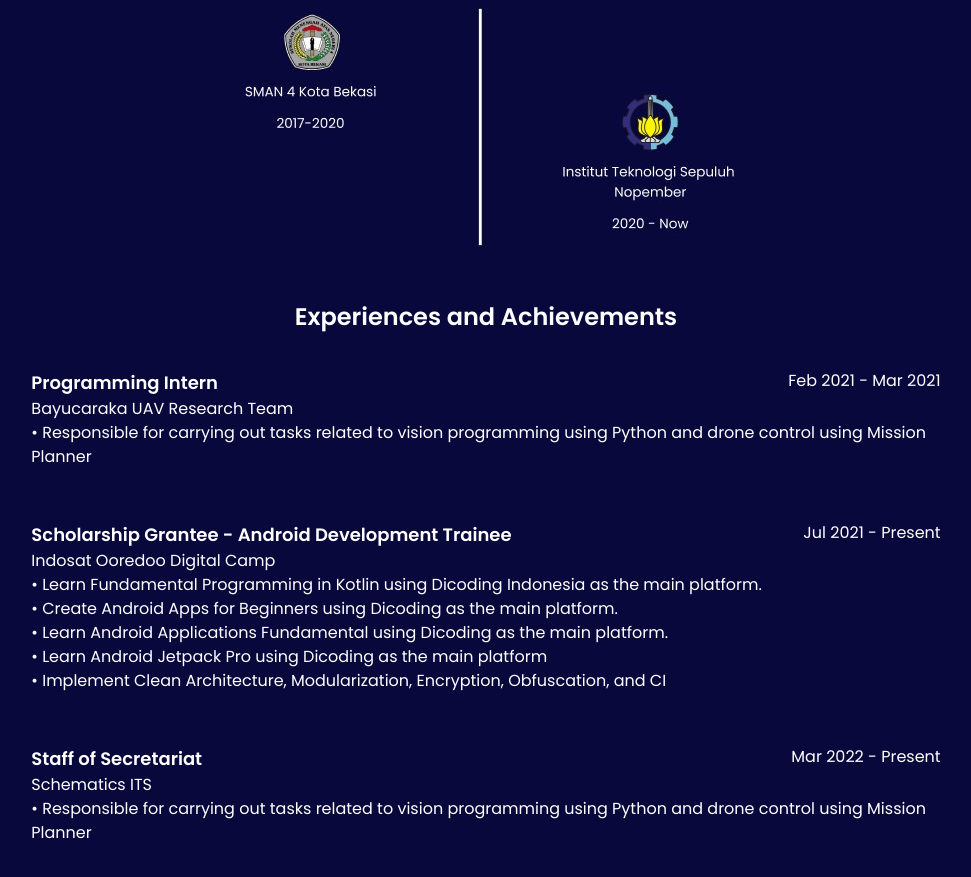
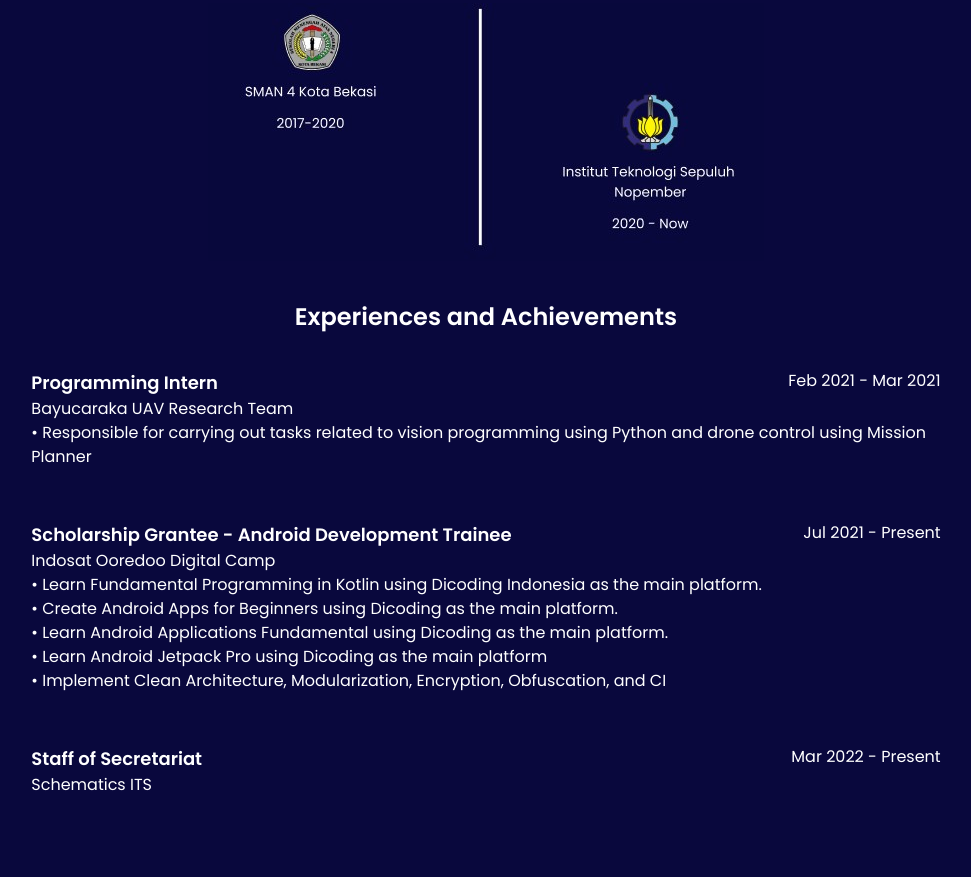
Before and after one commit to roviery/CV-2.0-Tailwind, a website: page src/html/about.html in a window 1280 px wide. Shown: the part 465-1342 px from the top of the page, without its empty margins (154-1125 px from the left). After the commit the page ends 1318 px from the top, so only its background shows below. Drawn offline with Linux system fonts and the light colour scheme.

Commit message:
Fix About Content

```diff
--- a/src/html/about.html
+++ b/src/html/about.html
@@ -94,8 +94,6 @@
                     <h2>Mar 2022 - Present</h2>
                 </div>
                 <h2 class="">Schematics ITS</h2>
-                <h2>&bullet; Responsible for carrying out tasks related to vision programming using Python and drone
-                    control using Mission Planner</h2>
             </div>
         </div>
     </section>
```
Also changed, not shown: dist/css/output.css.
